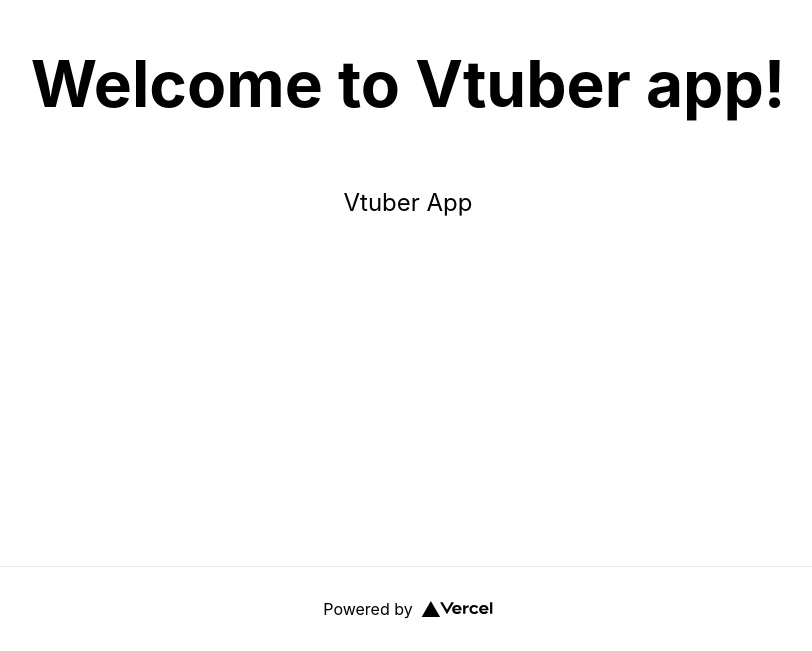
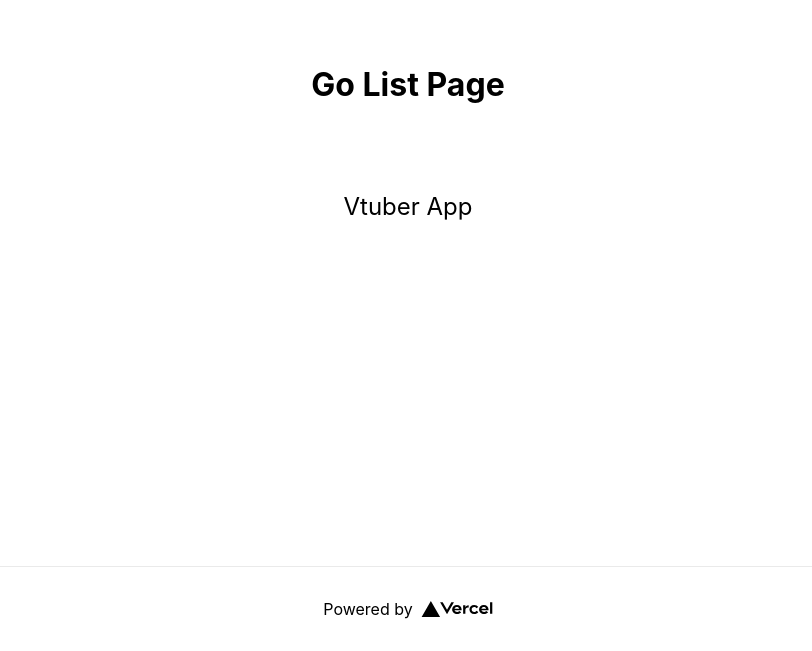
Before and after one commit to syu-y/vtuber-app, a Next.js app: page / in a window 1280 px wide. Shown: the part 234-885 px from the top of the page, without its empty margins (232-1044 px from the left). Built offline with nearby package versions, Linux system fonts and the light colour scheme.

Commit message:
フォーマッタ設定と一覧ページの追加

```diff
--- a/pages/index.tsx
+++ b/pages/index.tsx
@@ -1,7 +1,8 @@
-import type { NextPage } from 'next'
-import Head from 'next/head'
-import Image from 'next/image'
-import styles from '../styles/Home.module.css'
+import type { NextPage } from 'next';
+import Head from 'next/head';
+import Image from 'next/image';
+import Link from 'next/link';
+import styles from '../styles/Home.module.css';
 
 const Home: NextPage = () => {
   return (
@@ -13,15 +14,15 @@ const Home: NextPage = () => {
       </Head>
 
       <main className={styles.main}>
-        <h1 className={styles.title}> Welcome to Vtuber app! </h1>
+        <h1 className="title">
+          <Link href="/list/vtuber">
+            <a>Go List Page</a>
+          </Link>
+        </h1>
 
-        <p className={styles.description}>
-          Vtuber App
-        </p>
+        <p className={styles.description}>Vtuber App</p>
 
-        <div className={styles.grid}>
-
-        </div>
+        <div className={styles.grid}></div>
       </main>
 
       <footer className={styles.footer}>
@@ -37,7 +38,7 @@ const Home: NextPage = () => {
         </a>
       </footer>
     </div>
-  )
-}
+  );
+};
 
-export default Home
+export default Home;
```
Also changed, not shown: package.json (+11 -2 lines), pages/list/vtuber.tsx (+17 -3 lines), .eslintrc.js (added), .eslintrc.json, .prettierrc.js (added), README.txt (added), 1 other file (tests, documents, lock files or other folders).
